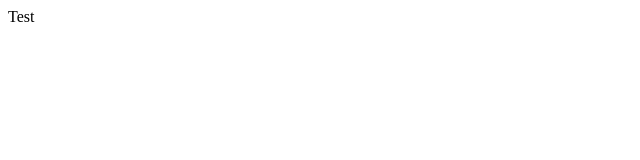
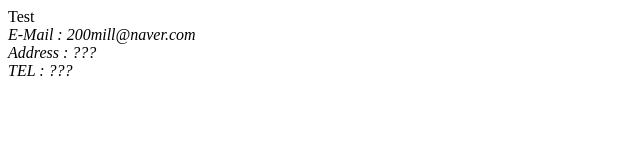
Before and after one commit to 200mill/200mill.github.io, a plain HTML site: page index.html in a window 1280 px wide. Shown: the whole page, without its empty margins (0-640 px from the left). Drawn offline with Linux system fonts and the light colour scheme.

Commit message:
Update index.html

```diff
--- a/index.html
+++ b/index.html
@@ -4,4 +4,9 @@
 <body>
 Test
 </body>
+  <address>
+			E-Mail : 200mill@naver.com<br>
+			Address : ???<br>
+			TEL : ???
+		</address>
 </html>
```
